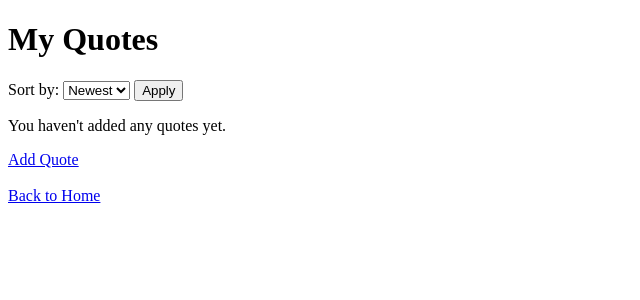
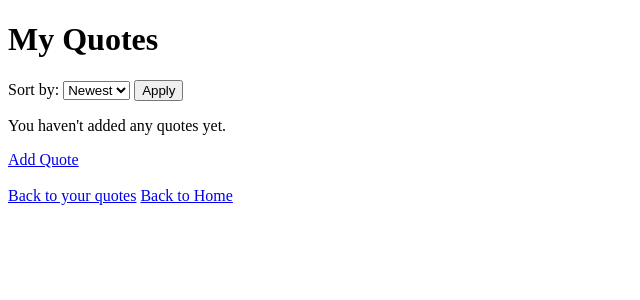
Before and after one commit to nasim-orion/cornered_wisdom, a Django app: page /my-quotes/ in a window 1280 px wide. Shown: the top 300 px of the page, without its empty margins (0-640 px from the left). Run offline with Django 4.2, Linux system fonts and the light colour scheme; the visitor is signed in with stand-in values (Sample User, id 1); data that the repository does not hold is empty.

Commit message:
Add home link to my quotes page

```diff
--- a/home/templates/home/my_quotes.html
+++ b/home/templates/home/my_quotes.html
@@ -52,7 +52,7 @@
 
     <br><br>
 
+    <a href="{% url 'home' %}">Back to your quotes</a>
     <a href="{% url 'home' %}">Back to Home</a>
-
 </body>
 </html>
```
